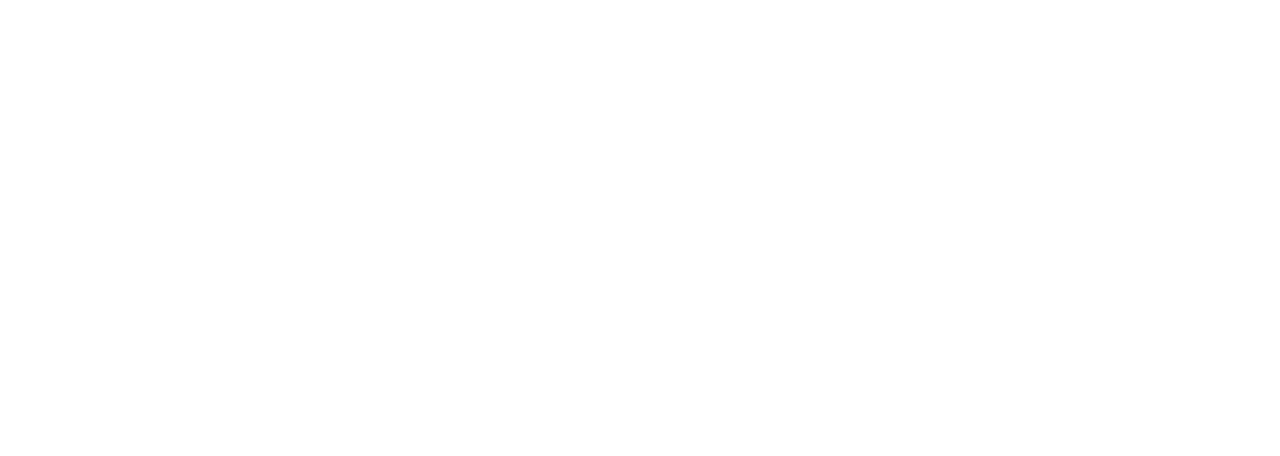
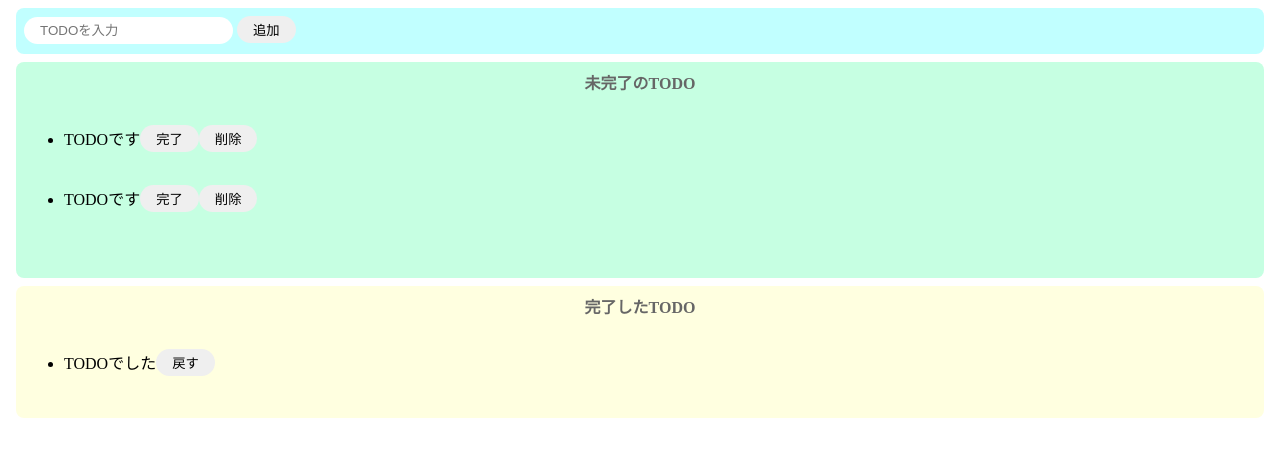
Before and after one commit to Raki-Ukyo/make-javascript, a website with bundled scripts: page index.html in a window 1280 px wide. Built offline with nearby package versions, Linux system fonts and the light colour scheme.

Commit message:
2 files modified htmlとcssで基本構造を作成

```diff
--- a/index.html
+++ b/index.html
@@ -1 +1,42 @@
-<div id="app"></div>
+<!DOCTYPE html>
+<head>
+  <title>TODO(JS)</title>
+</head>
+<body>
+  <div class="input-area">
+    <input placeholder="TODOを入力"/>
+    <button>追加</button>
+  </div>
+  <div class="incomplete-area">
+    <p class="title">未完了のTODO</p>
+    <ul>
+      <li>
+        <div class="list-row">
+          <p>TODOです</p>
+          <button>完了</button>
+          <button>削除</button>
+        </div>
+      </li>
+      <li>
+        <div class="list-row">
+          <p>TODOです</p>
+          <button>完了</button>
+          <button>削除</button>
+        </div>
+      </li>
+    </ul>
+  </div>
+  <div class="complete-area">
+    <p class="title">完了したTODO</p>
+    <ul>
+      <li>
+        <div class="list-row">
+          <p>TODOでした</p>
+          <button>戻す</button>
+        </div>
+      </li>
+    </ul>
+  </div>
+  <script src="./index.js"></script>
+</body>
+</html>
--- a/style.css
+++ b/style.css
@@ -1,3 +1,62 @@
-h1, h2 {
+h1,
+h2 {
   font-family: Lato;
 }
+
+input {
+  border-radius: 16px;
+  border: none;
+  padding: 6px 16px;
+  outline: none;
+}
+
+button {
+  border-radius: 16px;
+  border: none;
+  padding: 4px 16px;
+}
+
+button:hover {
+  background-color: #ff7fff;
+  color: #fff;
+  cursor: pointer;
+}
+
+.input-area {
+  background-color: #c1ffff;
+  width: auto;
+  height: 30px;
+  padding: 8px;
+  margin: 8px;
+  border-radius: 8px;
+}
+
+.incomplete-area {
+  background-color: #c6ffe2;
+  width: auto;
+  min-height: 200px;
+  padding: 8px;
+  margin: 8px;
+  border-radius: 8px;
+}
+
+.complete-area {
+  background-color: #ffffe0;
+  width: auto;
+  padding: 8px;
+  margin: 8px;
+  border-radius: 8px;
+}
+
+.title {
+  text-align: center;
+  margin-top: 0;
+  font-weight: bold;
+  color: #666;
+}
+
+.list-row {
+  display: flex;
+  align-items: center;
+  padding-bottom: 4px;
+}
```
